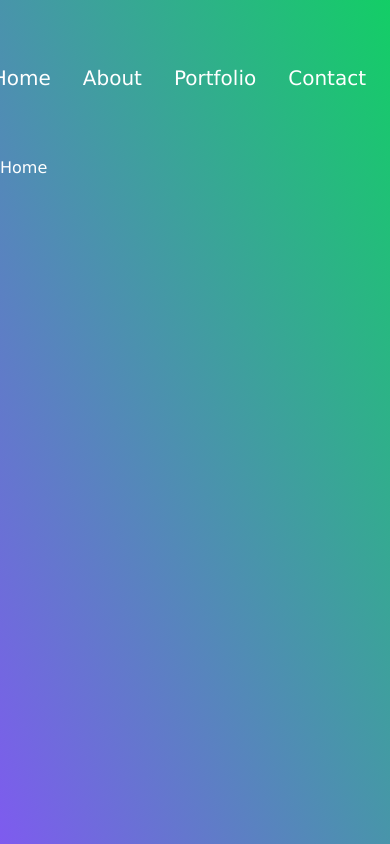
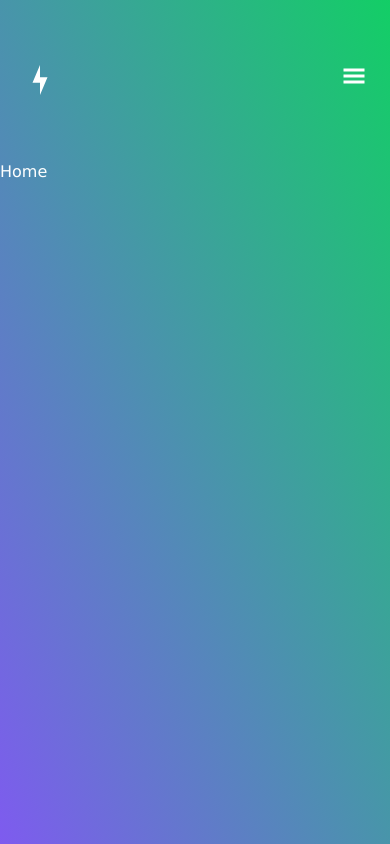
Before and after one commit to RideN91/my-web-portfolio, a React (Create React App) app: page / in a window 390 px wide. Built offline with nearby package versions, Linux system fonts and the light colour scheme.

Commit message:
Responsive hambureger menu

```diff
--- a/package.json
+++ b/package.json
@@ -8,6 +8,7 @@
     "@testing-library/user-event": "^13.5.0",
     "react": "^18.2.0",
     "react-dom": "^18.2.0",
+    "react-icons": "^4.12.0",
     "react-scripts": "5.0.1",
     "web-vitals": "^2.1.4"
   },
--- a/src/components/Navbar.js
+++ b/src/components/Navbar.js
@@ -1,25 +1,59 @@
-import React from 'react';
-
+import React, { useState } from 'react';
+import { GiHamburgerMenu, GiElectric } from "react-icons/gi";
 
 const Navbar = () => {
+    const [isMenuOpen, setMenuOpen] = useState(false);
+
+    const toggleMenu = () => {
+        setMenuOpen(!isMenuOpen);
+    }
+
     return (
         <>
-        <nav>
-            <ul className='sticky z-[20] mx-auto flex w-full items-end justify-end px-6 py-16 space-x-8 md:justify-end sm:justify-center'>
-                <h1 className="text-xl flex-grow">DK</h1>
+            <nav className='mx-auto flex w-full max-w-[1240px] justify-end px-6 py-16 space-x-8 md:justify-end'>
+                <div className="flex-grow">
+                    <GiElectric size={32} />
+                </div>
+
+                <div className="hidden md:block"> {/* Ensure this is hidden on small screens */}
+                    <ul className="flex">
                         <li>
-                    <a className="text-xl" href="/">Home</a>
+                            <a className="text-md text-gray-600 hover:text-gray-800" href="/">Home</a>
                         </li>
                         <li>
-                    <a className="text-xl" href="/about-me">About</a>
+                            <a className="text-md text-gray-600 hover:text-gray-800" href="/about-me">About</a>
                         </li>
                         <li>
-                    <a className="text-xl" href="/portfolio">Portfolio</a>
+                            <a className="text-md text-gray-600 hover:text-gray-800" href="/portfolio">Portfolio</a>
                         </li>
                         <li>
-                    <a className="text-xl" href="/contact">Contact</a>
+                            <a className="text-md text-gray-600 hover:text-gray-800" href="/contact">Contact</a>
                         </li>
                     </ul>
+                </div>
+
+                <div class="block md:hidden">
+                    <button onClick={toggleMenu}>
+                        <GiHamburgerMenu size={24} />
+                    </button>
+                </div>
+
+                <div className={`md:hidden ${isMenuOpen ? 'block' : 'hidden'}`}>
+                    <ul className="flex-bottom">
+                        <li>
+                            <a className="text-md" href="/">Home</a>
+                        </li>
+                        <li>
+                            <a className="text-md" href="/about-me">About</a>
+                        </li>
+                        <li>
+                            <a className="text-md" href="/portfolio">Portfolio</a>
+                        </li>
+                        <li>
+                            <a className="text-md" href="/contact">Contact</a>
+                        </li>
+                    </ul>
+                </div>
             </nav>
         </>
     )
```
Also changed, not shown: 1 other file (tests, documents, lock files or other folders). Lines whose indentation alone changed are shown as unchanged.
